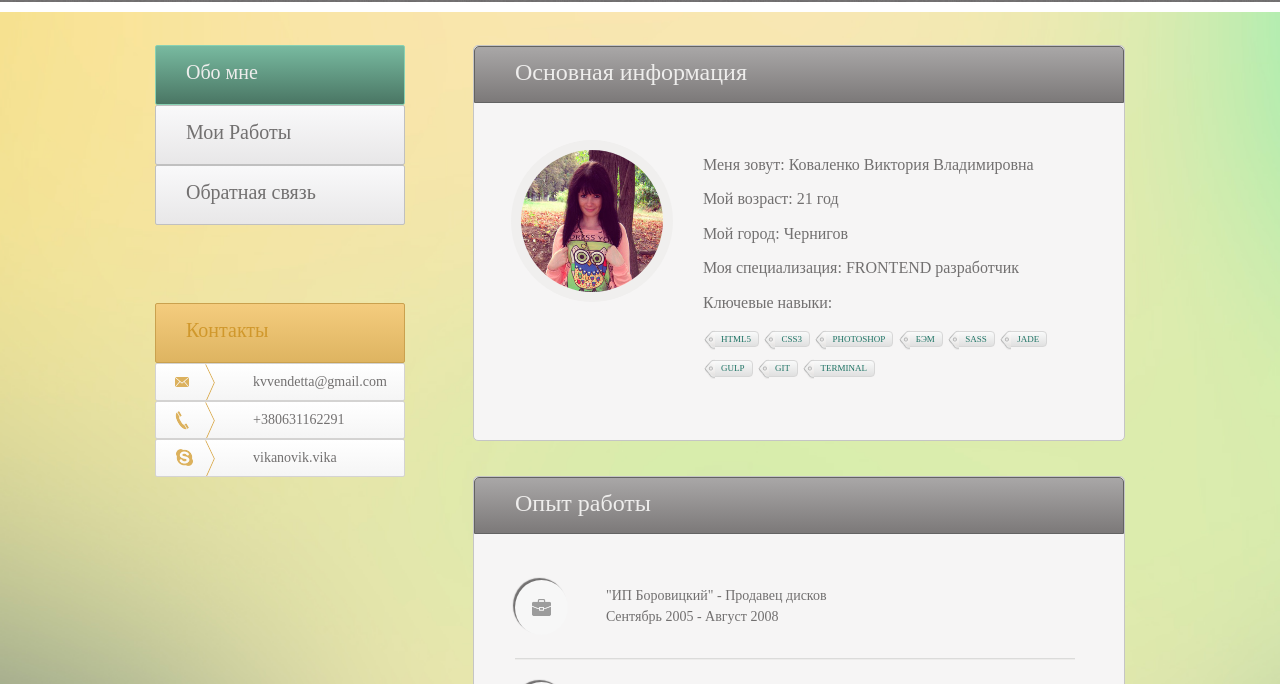
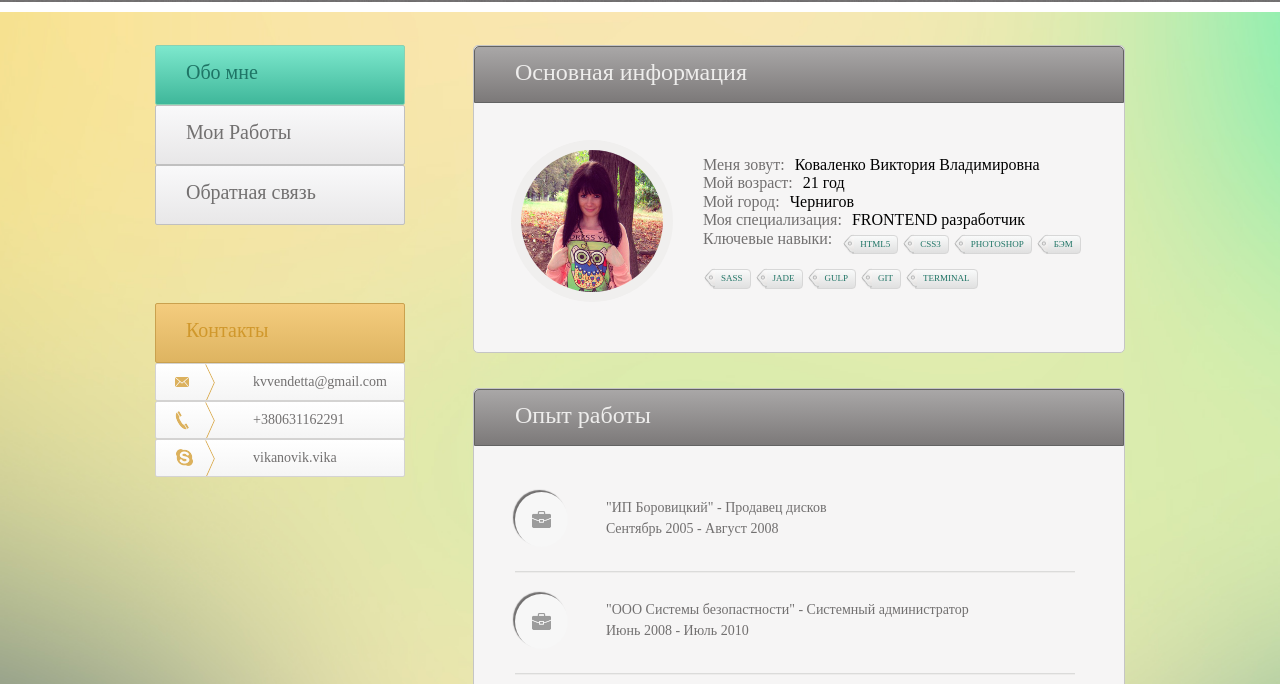
Before and after one commit to vikulchik/javascript---ls, a website: page dev/jade/index.jade in a window 1280 px wide. Shown: the part 88-772 px from the top of the page. Drawn offline with nearby package versions, Linux system fonts and the light colour scheme; files that its build step writes are made by us from their sources; files whose address does not match are found by name; a web font is replaced by a local one.

Commit message:
make section

```diff
--- a/dev/jade/_section.jade
+++ b/dev/jade/_section.jade
@@ -24,21 +24,27 @@ section.main
                 .avatar
                     img(src="image/my-photo.jpg" alt="my-photo").my-photo
                 .content
-                    p.content_about Меня зовут: <span class="about-span">Коваленко Виктория Владимировна</span>
-                    p.content_about Мой возраст: <span class="about-span">21 год</span>
-                    p.content_about Мой город: <span class="about-span">Чернигов</span>
-                    p.content_about Моя специализация: <span class="about-span">FRONTEND разработчик</span>
-                    p.content_about Ключевые навыки:
-                    ul.content_list
-                        li.content_item HTML5
-                        li.content_item CSS3
-                        li.content_item Photoshop
-                        li.content_item БЭМ
-                        li.content_item SASS
-                        li.content_item Jade
-                        li.content_item Gulp
-                        li.content_item Git
-                        li.content_item Terminal
+                    dl.about-list
+                        dt.content_about Меня зовут:
+                        dd.about-span Коваленко Виктория Владимировна
+                        dt.content_about Мой возраст:
+                        dd.about-span 21 год
+                        dt.content_about Мой город:
+                        dd.about-span Чернигов
+                        dt.content_about Моя специализация:
+                        dd.about-span FRONTEND разработчик
+                        dt.content_about Ключевые навыки:
+                        dd.about-span
+                            ul.content_list
+                                li.content_item HTML5
+                                li.content_item CSS3
+                                li.content_item Photoshop
+                                li.content_item БЭМ
+                                li.content_item SASS
+                                li.content_item Jade
+                                li.content_item Gulp
+                                li.content_item Git
+                                li.content_item Terminal
         section.main_info
             h2.main_title Опыт работы
             .about-me
--- a/dev/scss/_section.scss
+++ b/dev/scss/_section.scss
@@ -122,8 +122,8 @@
 
       &.first {
         background-color: #669f88;
-        background: linear-gradient(to bottom, #78baa0, #4a7664);
-        color: #eeedec;
+        background: linear-gradient(to bottom, #7de8cd, #3fb79a);
+        color: #1e7465 ;
         border: 1px solid #88d1b3;
       }
 
@@ -200,6 +200,8 @@
         color: #727070;
         font-size: 16px;
         font-family: OpenSans-Semibold;
+        float: left;
+        margin-right: 10px;
       }
       &_item {
         list-style-type: none;
@@ -233,6 +235,8 @@
     }
     .content_list {
       padding: 0;
+      margin: 0;
+      line-height: 1.5;
     }
   }
   .information-text_p, .education_p {
@@ -264,7 +268,7 @@
         background: url("../image/line.png") no-repeat 0 0;
         width: 560px;
         height: 2px;
-        top: 73px;
+        bottom: -34px;
         left: -91px;
       }
     }
@@ -309,6 +313,10 @@
       border-radius: 50% 50%;
     }
   }
+  .about-span {
+    margin: 0;
+  }
+
   &_link, &_title, &-p, .about-span, .information-text_p, .link {
 
     @include font-family;
```
Also changed, not shown: dev/css/main.css, dev/index.html, dev/jade/index.html, dev/scss/main.css.
